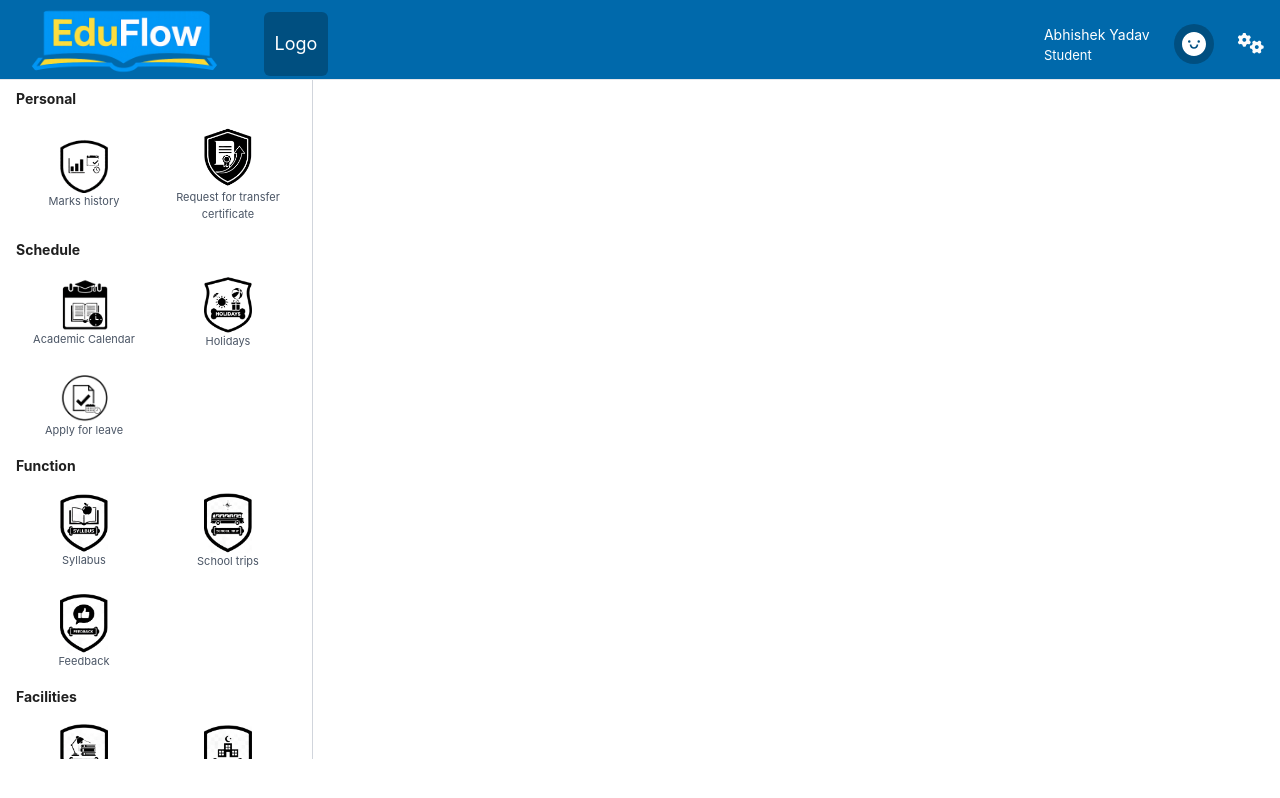
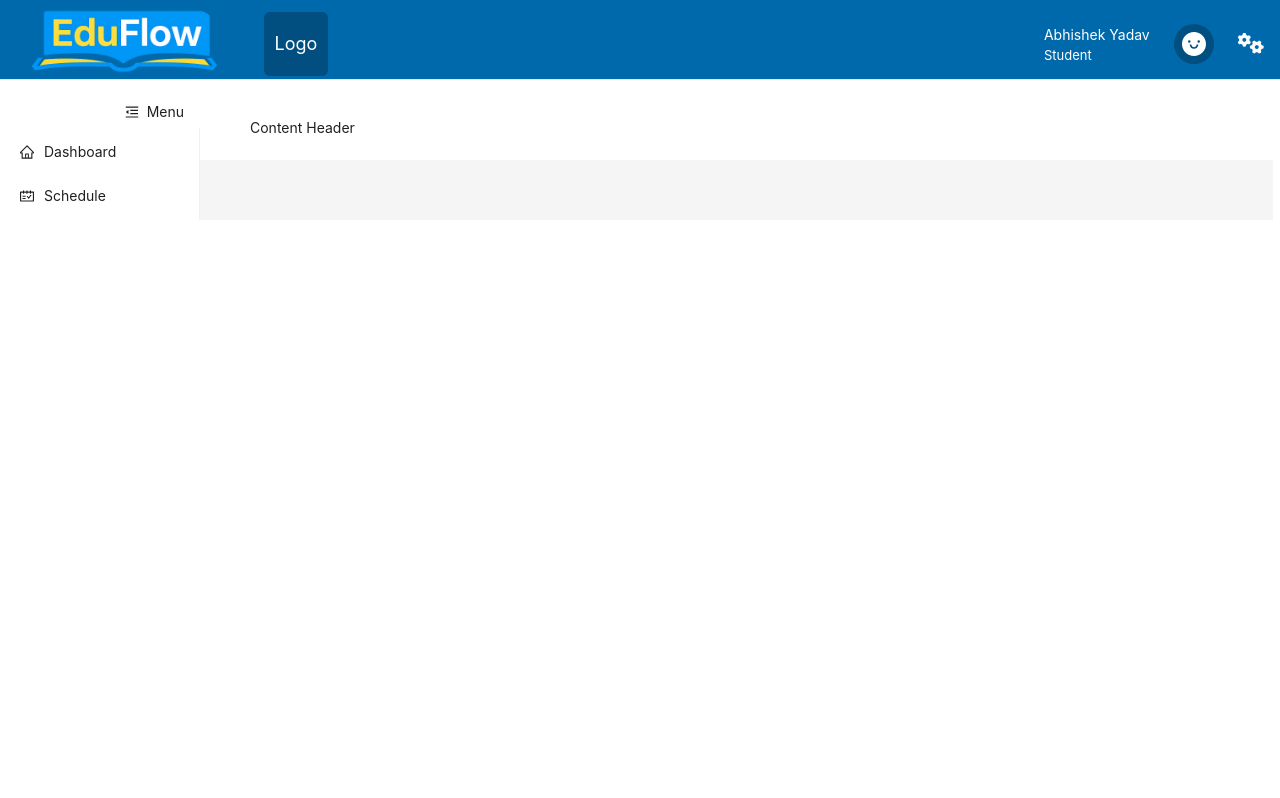
Before and after one commit to abhiky21/Abhi, a React (Vite) app in the folder ui/: page /dashboard in a window 1280 px wide. Built offline with nearby package versions, Linux system fonts and the light colour scheme.

Commit message:
changed dashboard

```diff
--- a/ui/src/assets/menuItems.assets.jsx
+++ b/ui/src/assets/menuItems.assets.jsx
@@ -15,6 +15,13 @@ import {
   events,
   laboratory,
 } from "./icon";
+import {
+  HolderOutlined,
+  HomeOutlined,
+  HomeTwoTone,
+  ScheduleOutlined,
+  ScheduleTwoTone,
+} from "@ant-design/icons";
 
 export const navBarMenuItems = [
   {
@@ -96,3 +103,8 @@ export const headerMenu = {
     },
   ],
 };
+
+export const siderMenuItems = [
+  { key: "dashboard", label: "Dashboard", icon: <HomeOutlined /> },
+  { key: "schedule", label: "Schedule", icon: <ScheduleOutlined /> },
+];
--- a/ui/src/layout/ParentLayout.jsx
+++ b/ui/src/layout/ParentLayout.jsx
@@ -5,12 +5,9 @@ import Navbar from "../components/layout/Navbar";
 export default function ParentLayout() {
   return (
     <div className="h-screen flex flex-col bg-(--page-bg)">
-      <div className="h-[80px] border-b border-gray-200 bg-white">
+      <div className="h-20 border-b border-gray-200 bg-white">
         <Header />
       </div>
-        <div >
-          <Navbar />
-        </div>
 
       <div className="flex-1 [scrollbar-gutter:stable] overflow-auto relative scrollb space-thumb round-thumb">
         <Outlet />
--- a/ui/src/pages/Dashboard.jsx
+++ b/ui/src/pages/Dashboard.jsx
@@ -1,5 +1,44 @@
-import ComingSoon from "../components/common/ComingSoon";
+import { Button, Layout, Menu } from "antd";
+import { MenuUnfoldOutlined, MenuFoldOutlined } from "@ant-design/icons";
+import { useState } from "react";
+import { siderMenuItems } from "../assets/menuItems.assets";
+const { Header, Sider, Content } = Layout;
+export default function Dashboard() {
+  const [collasped, setCollasped] = useState(false);
 
-export default function Dashboard() {
-  return <ComingSoon />
+  return (
+    <div className="mt-4">
+      <Layout>
+        {/* Side Bar */}
+        <Sider theme="light" trigger={null} collapsible collapsed={collasped}>
+          <div className="flex justify-end">
+            <Button
+              type="text"
+              icon={
+                <div
+                  style={{
+                    transition: "transform 0.5s ease",
+                    transform: `rotate(${collasped ? 180 : 0}deg)`,
+                  }}
+                >
+                  {collasped ? <MenuUnfoldOutlined /> : <MenuFoldOutlined />}
+                </div>
+              }
+              onClick={() => setCollasped(!collasped)}
+            >
+              Menu
+            </Button>
+          </div>
+          <Menu items={siderMenuItems} />
+        </Sider>
+
+        {/* Main Content */}
+        <Layout>
+          <Header className="flex items-center px-2 bg-white!">Content Header</Header>
+
+          <Content></Content>
+        </Layout>
+      </Layout>
+    </div>
+  );
 }
```
